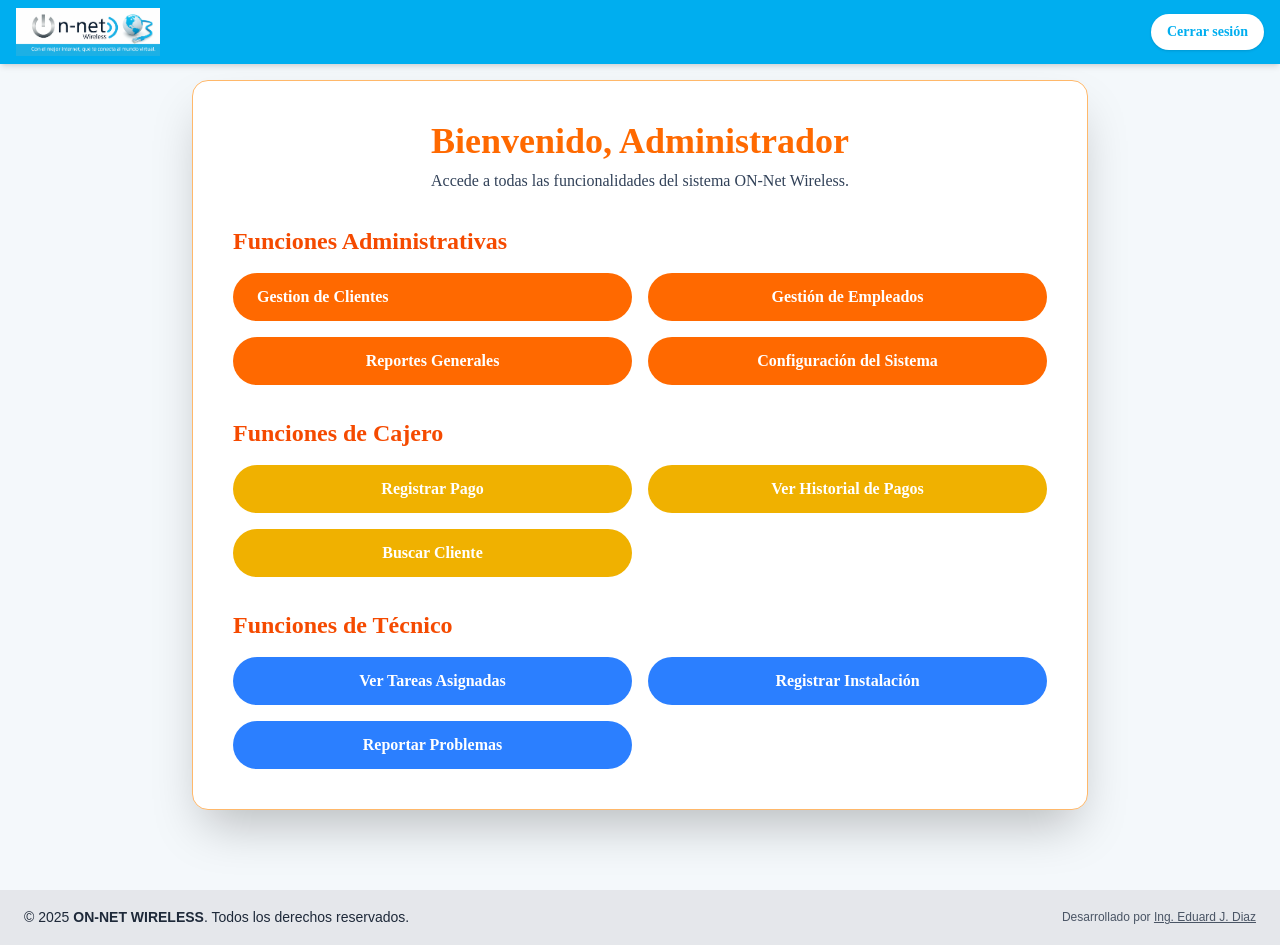
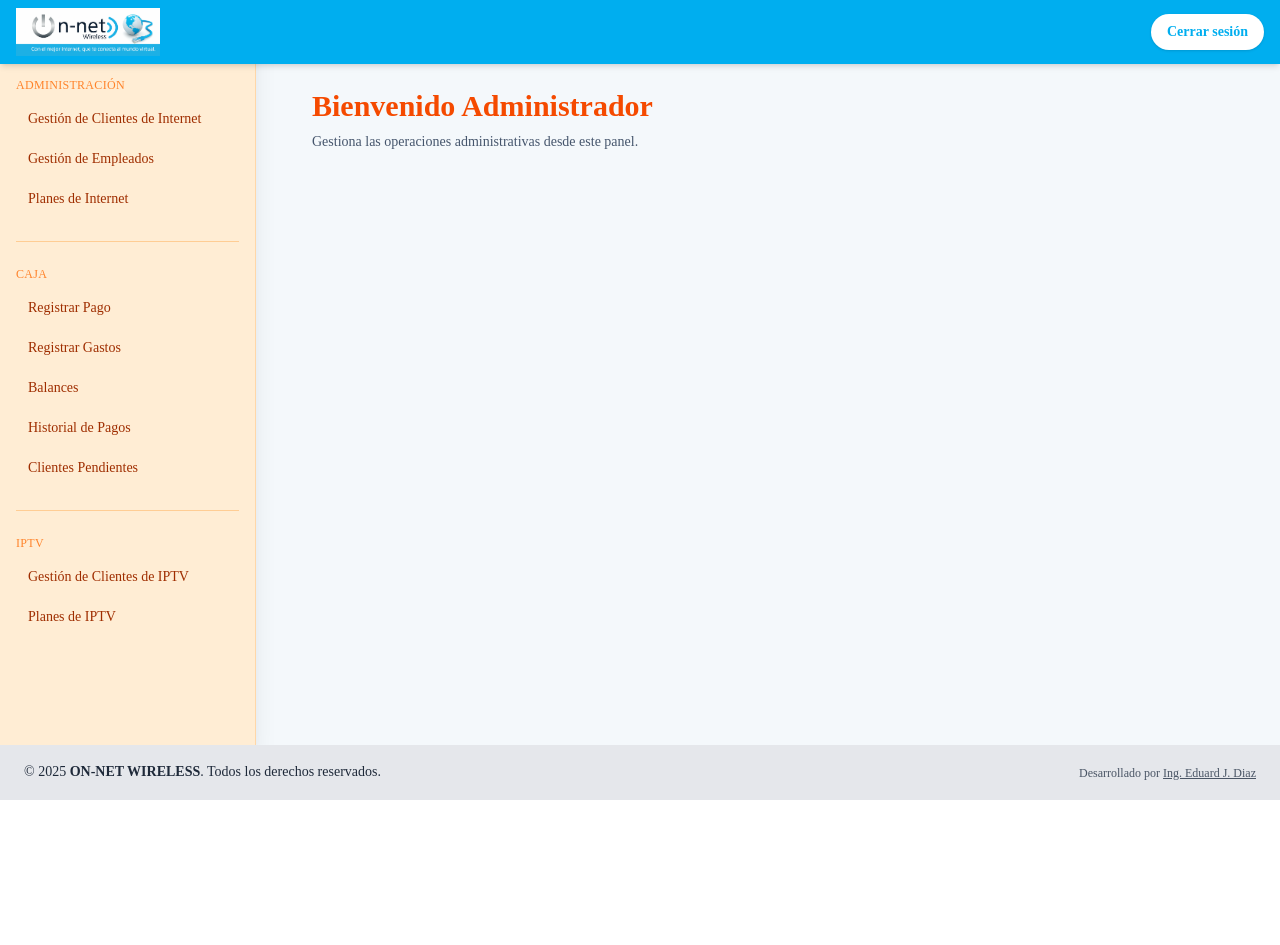
Before and after one commit to EDUARDJ1001/ON-NET-FE, a Next.js app: page /pages/admin in a window 1280 px wide. After the commit the page ends 800 px from the top, so only its background shows below. Built offline with nearby package versions, Linux system fonts and the light colour scheme; sample sign-in values are in the browser's storage.

Commit message:
Correccion en Fechas de Vista de Balances

```diff
--- a/src/app/pages/admin/page.tsx
+++ b/src/app/pages/admin/page.tsx
@@ -1,98 +1,33 @@
 "use client";
 
 import { useAuth } from "@/app/auth/useAuth";
-import Footer from "@/app/components/footer";
-import HeaderAdmin from "@/app/components/headerAdmin";
-import Link from "next/link";
-import { useEffect } from "react";
-
+import AdminLayout from "@/app/components/adminLayout";
+import { useEffect, useState } from "react";
 
 const HomeAdmin = () => {
-    const { isAuthenticated, loading } = useAuth();
+  const { isAuthenticated, loading: authLoading } = useAuth();
+  const [loading, setLoading] = useState(true);
 
   useEffect(() => {
-        if (!loading && !isAuthenticated) {
+    if (!authLoading && !isAuthenticated) {
       window.location.href = "/noAuth";
     }
-    }, [isAuthenticated, loading]);
+  }, [isAuthenticated, authLoading]);
 
   return (
-        <>
-            <div className="font-[Orbitron] min-h-screen bg-gradient-to-br from-orange-400 to-sky-500 text-[#1C1C1C]">
-                <HeaderAdmin />
-                <main className="flex flex-col items-center justify-center text-center px-4 py-20 min-h-screen bg-[#F4F8FB]">
-                    <div className="w-full max-w-4xl bg-white rounded-2xl shadow-2xl p-10 border border-orange-300">
-                        <h1 className="text-4xl font-extrabold text-orange-500 mb-2">
-                            Bienvenido, Administrador
-                        </h1>
-                        <p className="text-md text-slate-700 mb-8">
-                            Accede a todas las funcionalidades del sistema ON-Net Wireless.
+    <AdminLayout>
+      <div className="w-full max-w-7xl mx-auto px-4 sm:px-6 lg:px-8 py-16">
+        {/* Header con título y botón */}
+        <div className="flex flex-col sm:flex-row sm:items-center sm:justify-between gap-4 mb-8">
+          <div>
+            <h1 className="text-2xl sm:text-3xl font-bold text-orange-600">Bienvenido Administrador</h1>
+            <p className="text-sm text-slate-600 mt-2">
+              Gestiona las operaciones administrativas desde este panel.
             </p>
-
-                        {/* 🔧 Sección: Funciones Administrativas */}
-                        <section className="mb-8 text-left">
-                            <h2 className="text-2xl font-semibold text-orange-600 mb-4">
-                                Funciones Administrativas
-                            </h2>
-                            <div className="grid grid-cols-1 sm:grid-cols-2 gap-4">
-                                <Link
-                                    href="/pages/admin/clientes"
-                                    className="bg-orange-500 hover:bg-orange-600 text-white py-3 px-6 rounded-full font-semibold"
-                                >
-                                    Gestion de Clientes
-                                </Link>
-                                <button className="bg-orange-500 hover:bg-orange-600 text-white py-3 px-6 rounded-full font-semibold">
-                                    Gestión de Empleados
-                                </button>
-                                <button className="bg-orange-500 hover:bg-orange-600 text-white py-3 px-6 rounded-full font-semibold">
-                                    Reportes Generales
-                                </button>
-                                <button className="bg-orange-500 hover:bg-orange-600 text-white py-3 px-6 rounded-full font-semibold">
-                                    Configuración del Sistema
-                                </button>
           </div>
-                        </section>
-
-                        {/* 💰 Sección: Funciones de Cajero */}
-                        <section className="mb-8 text-left">
-                            <h2 className="text-2xl font-semibold text-orange-600 mb-4">
-                                Funciones de Cajero
-                            </h2>
-                            <div className="grid grid-cols-1 sm:grid-cols-2 gap-4">
-                                <button className="bg-yellow-500 hover:bg-yellow-600 text-white py-3 px-6 rounded-full font-semibold">
-                                    Registrar Pago
-                                </button>
-                                <button className="bg-yellow-500 hover:bg-yellow-600 text-white py-3 px-6 rounded-full font-semibold">
-                                    Ver Historial de Pagos
-                                </button>
-                                <button className="bg-yellow-500 hover:bg-yellow-600 text-white py-3 px-6 rounded-full font-semibold">
-                                    Buscar Cliente
-                                </button>
         </div>
-                        </section>
-
-                        {/* 🛠️ Sección: Funciones de Técnico */}
-                        <section className="text-left">
-                            <h2 className="text-2xl font-semibold text-orange-600 mb-4">
-                                Funciones de Técnico
-                            </h2>
-                            <div className="grid grid-cols-1 sm:grid-cols-2 gap-4">
-                                <button className="bg-blue-500 hover:bg-blue-600 text-white py-3 px-6 rounded-full font-semibold">
-                                    Ver Tareas Asignadas
-                                </button>
-                                <button className="bg-blue-500 hover:bg-blue-600 text-white py-3 px-6 rounded-full font-semibold">
-                                    Registrar Instalación
-                                </button>
-                                <button className="bg-blue-500 hover:bg-blue-600 text-white py-3 px-6 rounded-full font-semibold">
-                                    Reportar Problemas
-                                </button>
       </div>
-                        </section>
-                    </div>
-                </main>
-            </div>
-            <Footer />
-        </>
+    </AdminLayout>
   );
 };
 
```
Also changed, not shown: src/app/pages/admin/caja/balances/page.tsx (+44 -28 lines). Lines whose indentation alone changed are shown as unchanged.
